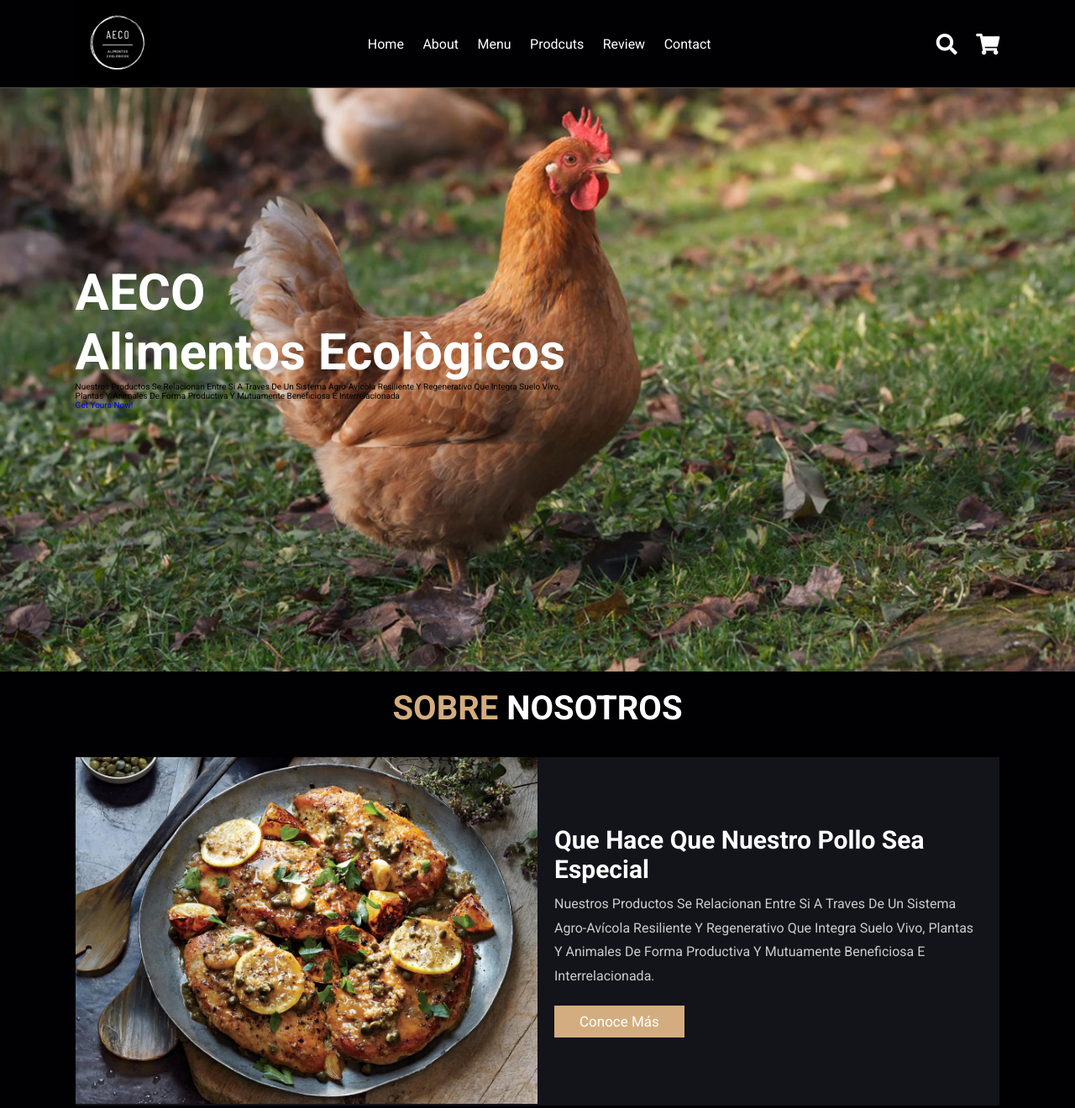
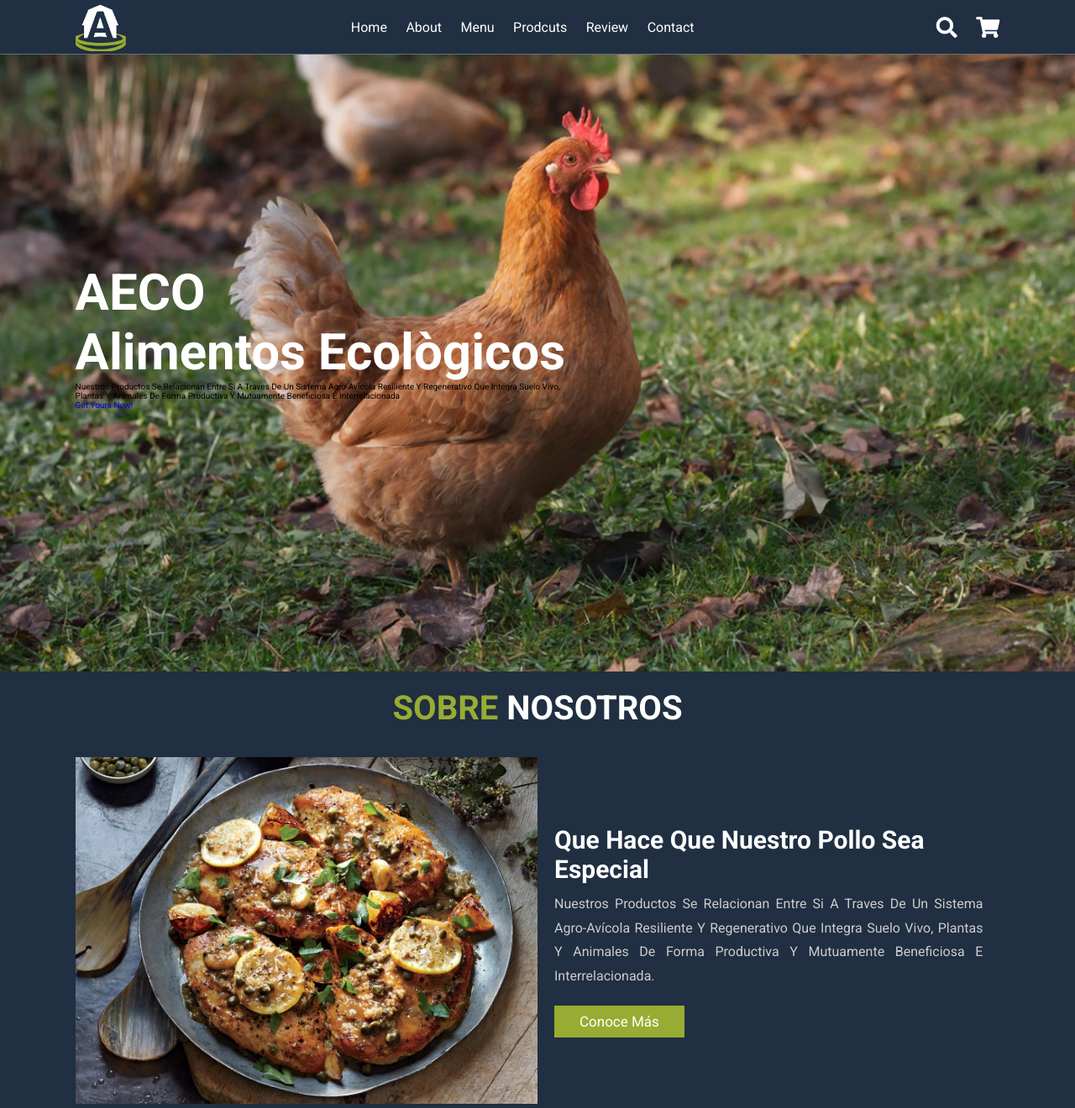
Before and after one commit to TomasPayer/AEco-Nuevo, a plain HTML site: page index.html in a window 1280 px wide. Shown: the top 1320 px of the page at 84% size. Drawn offline with Linux system fonts and the light colour scheme.

Commit message:
change color

```diff
--- a/css/styles.css
+++ b/css/styles.css
@@ -2,8 +2,8 @@
 
 :root {
     --main-color:#d3ad7f;
-    --black:#13131a;
-    --bg:#010103;
+    --black:#202f41;
+    --bg:#202f41;
     --border:.1rem solid rgba(255,255,255,.3);
 }
 
@@ -54,7 +54,7 @@ section {
 }
 
 .heading span {
-    color: var(--main-color);
+    color: #98AC33;
     text-transform: uppercase;
 }
 
@@ -64,7 +64,7 @@ section {
     padding: .9rem 3rem;
     font-size: 1.7rem;
     color: #fff;
-    background: var(--main-color);
+    background: #98AC33;
     cursor: pointer;
 }
 
@@ -85,7 +85,7 @@ section {
 }
 
 .header .logo img {
-height: 10rem;
+height: 6rem;
 }
 
 .header .navbar a {
@@ -95,8 +95,8 @@ color: #fff;
 }
 
 .header .navbar a:hover {
-    color: var(--main-color);
-    border-bottom: .1rem solid var(--main-color);
+    color: #98AC33;
+    border-bottom: .1rem solid #98AC33;
     padding-bottom: .5rem;
 }
 
@@ -108,7 +108,7 @@ color: #fff;
 }
 
 .header .icons div:hover {
-    color: var(--main-color);
+    color: #98AC33;
 }
 
 #menu-btn {
@@ -267,6 +267,7 @@ padding: 0 1.5rem;
     color: #ccc;
     padding: 1rem 0;
     line-height: 1.8;
+    text-align: justify;
 }
 
 .menu .box-container {
--- a/index.html
+++ b/index.html
@@ -15,7 +15,7 @@
     <header class="header">
 
         <a href="#" class="logo">
-            <img src="img/aeco (2).png" alt="">
+            <img src="img/aeco.jpg" alt="">
         </a>
 
         <nav class="navbar">
```
Also changed, not shown: img/aeco.jpg (added).
